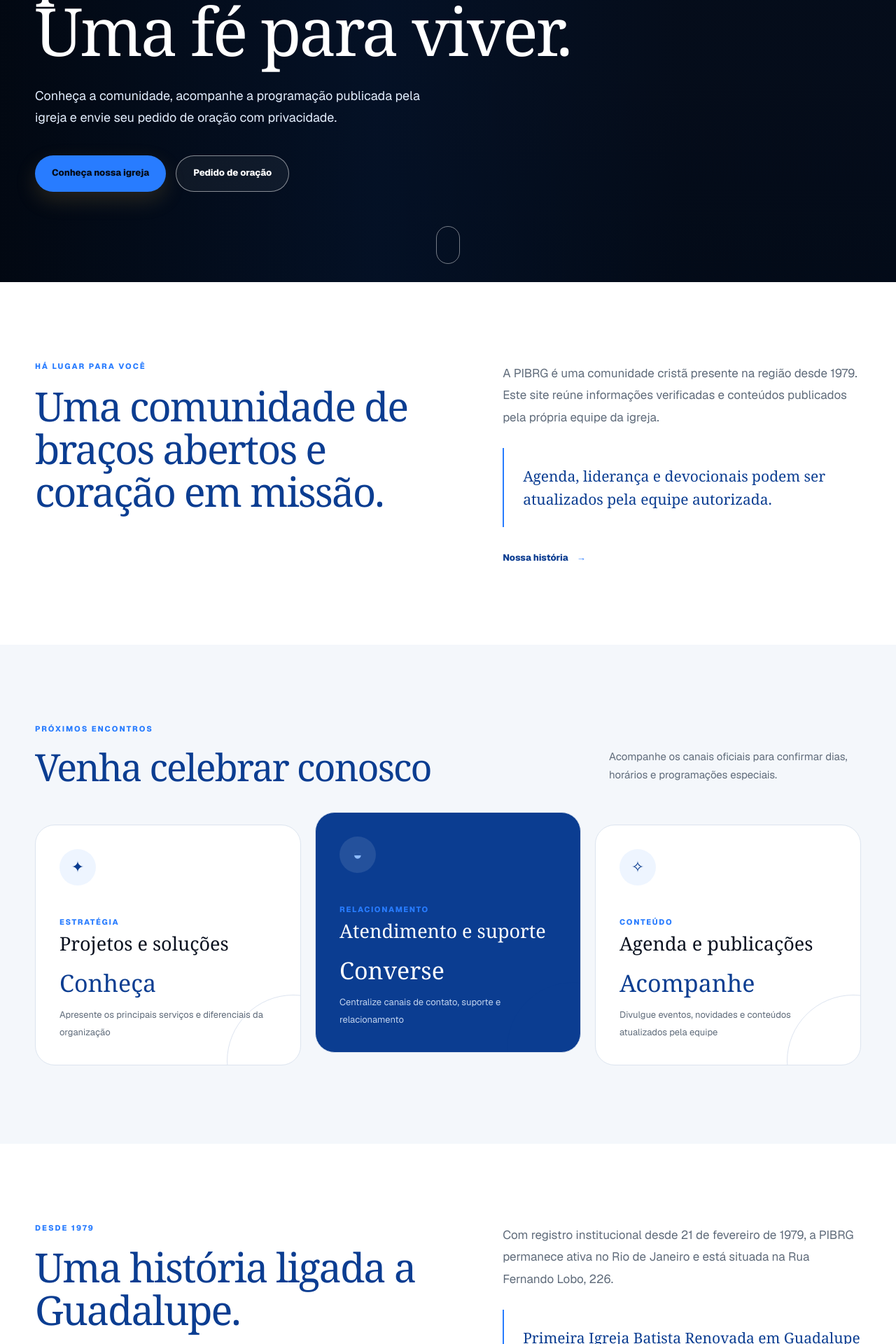
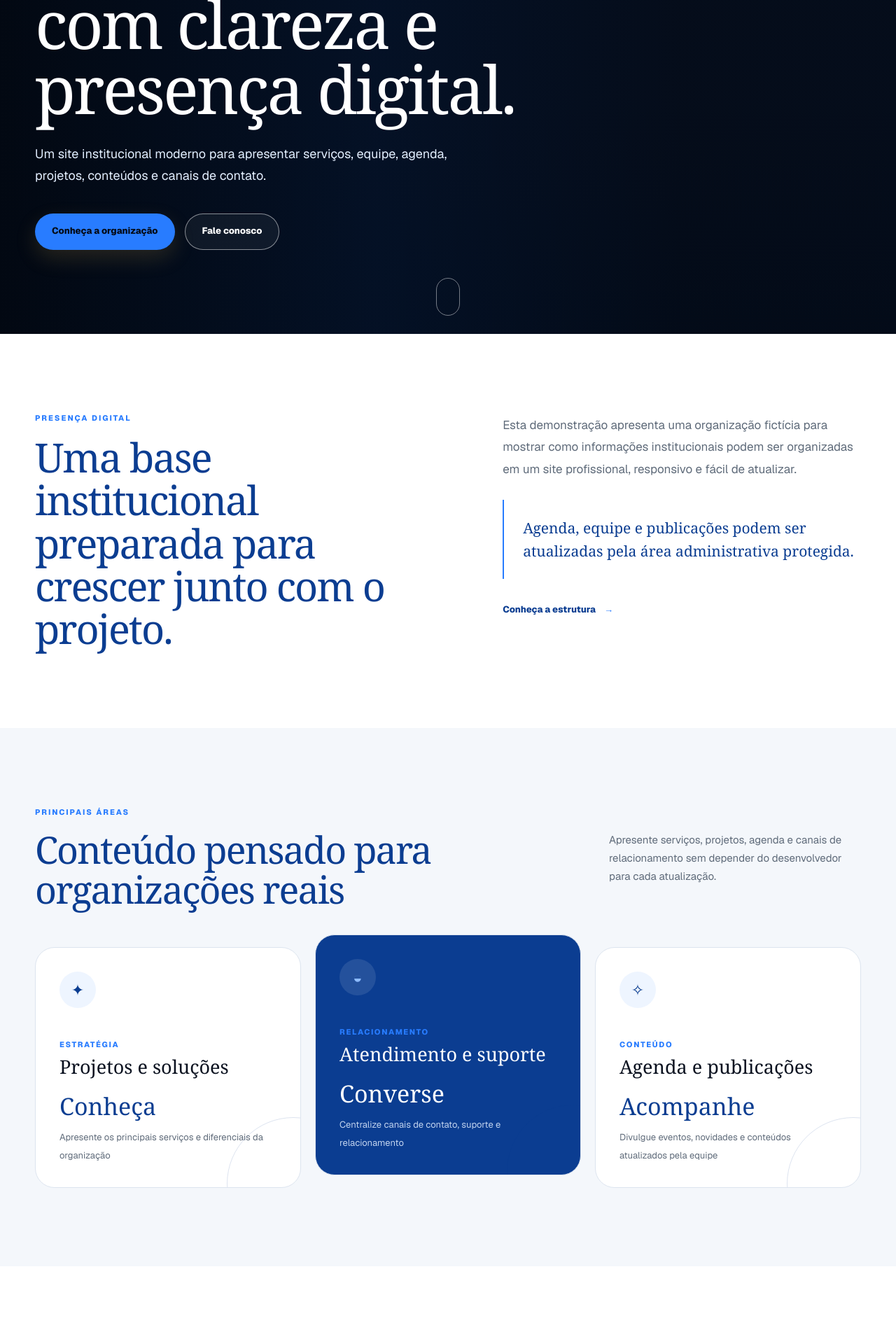
Before and after one commit to GabrielSantanaBR/site-institucional-igreja, a Next.js app: page / in a window 1280 px wide. Shown: the part 440-2360 px from the top of the page at 70% size. Built offline with nearby package versions, Linux system fonts and the light colour scheme.

Commit message:
convert homepage into generic institutional demo

```diff
--- a/app/page.tsx
+++ b/app/page.tsx
@@ -8,12 +8,12 @@
         <div className="hero-media" aria-hidden="true" />
         <div className="hero-shade" aria-hidden="true" />
         <div className="container hero-inner">
-          <p className="eyebrow eyebrow-light">Bem-vindo à Primeira Igreja Batista Renovada em Guadalupe</p>
-          <h1 id="hero-title">Uma igreja para pertencer.<br />Uma fé para viver.</h1>
-          <p className="hero-copy">Conheça a comunidade, acompanhe a programação publicada pela igreja e envie seu pedido de oração com privacidade.</p>
+          <p className="eyebrow eyebrow-light">Nexa Institucional • Template demonstrativo</p>
+          <h1 id="hero-title">Sua organização apresentada<br />com clareza e presença digital.</h1>
+          <p className="hero-copy">Um site institucional moderno para apresentar serviços, equipe, agenda, projetos, conteúdos e canais de contato.</p>
           <div className="hero-actions">
-            <Link className="button button-gold" href="/nossa-igreja">Conheça nossa igreja</Link>
-            <Link className="button button-ghost" href="/pedido-de-oracao">Pedido de oração</Link>
+            <Link className="button button-gold" href="/nossa-igreja">Conheça a organização</Link>
+            <Link className="button button-ghost" href="/#contato">Fale conosco</Link>
           </div>
         </div>
         <a className="hero-scroll" href="#boas-vindas" aria-label="Ir para a próxima seção"><span /></a>
@@ -21,20 +21,20 @@
 
       <section className="section welcome-section" id="boas-vindas">
         <div className="container welcome-grid">
-          <div><p className="eyebrow">Há lugar para você</p><h2>Uma comunidade de braços abertos e coração em missão.</h2></div>
+          <div><p className="eyebrow">Presença digital</p><h2>Uma base institucional preparada para crescer junto com o projeto.</h2></div>
           <div className="welcome-copy">
-            <p>A PIBRG é uma comunidade cristã presente na região desde 1979. Este site reúne informações verificadas e conteúdos publicados pela própria equipe da igreja.</p>
-            <blockquote>Agenda, liderança e devocionais podem ser atualizados pela equipe autorizada.</blockquote>
-            <Link className="text-link" href="/nossa-igreja">Nossa história <span>→</span></Link>
+            <p>Esta demonstração apresenta uma organização fictícia para mostrar como informações institucionais podem ser organizadas em um site profissional, responsivo e fácil de atualizar.</p>
+            <blockquote>Agenda, equipe e publicações podem ser atualizadas pela área administrativa protegida.</blockquote>
+            <Link className="text-link" href="/nossa-igreja">Conheça a estrutura <span>→</span></Link>
           </div>
         </div>
       </section>
 
-      <section className="section section-soft" aria-labelledby="cultos-title">
+      <section className="section section-soft" aria-labelledby="services-title">
         <div className="container">
           <div className="section-heading split-heading">
-            <div><p className="eyebrow">Próximos encontros</p><h2 id="cultos-title">Venha celebrar conosco</h2></div>
-            <p>Acompanhe os canais oficiais para confirmar dias, horários e programações especiais.</p>
+            <div><p className="eyebrow">Principais áreas</p><h2 id="services-title">Conteúdo pensado para organizações reais</h2></div>
+            <p>Apresente serviços, projetos, agenda e canais de relacionamento sem depender do desenvolvedor para cada atualização.</p>
           </div>
           <div className="service-grid">
             {services.map((service, index) => (
@@ -46,20 +46,20 @@
         </div>
       </section>
 
-      <section className="section events-preview" aria-labelledby="presenca-title"><div className="container welcome-grid"><div><p className="eyebrow">Desde 1979</p><h2 id="presenca-title">Uma história ligada a Guadalupe.</h2></div><div className="welcome-copy"><p>Com registro institucional desde 21 de fevereiro de 1979, a PIBRG permanece ativa no Rio de Janeiro e está situada na Rua Fernando Lobo, 226.</p><blockquote>Primeira Igreja Batista Renovada em Guadalupe é o nome institucional completo da comunidade.</blockquote><Link className="text-link" href="/nossa-igreja">Conheça nossa identidade <span>→</span></Link></div></div></section>
+      <section className="section events-preview" aria-labelledby="historia-title"><div className="container welcome-grid"><div><p className="eyebrow">Sobre a organização</p><h2 id="historia-title">Conte sua história e mostre o que torna seu trabalho diferente.</h2></div><div className="welcome-copy"><p>Use esta seção para apresentar trajetória, propósito, atuação e informações importantes para clientes, parceiros ou comunidade.</p><blockquote>Todo o conteúdo desta versão é fictício e serve apenas como demonstração de portfólio.</blockquote><Link className="text-link" href="/nossa-igreja">Ver página institucional <span>→</span></Link></div></div></section>
 
-      <section className="verse-section" aria-label="Versículo do dia">
-        <div className="container verse-inner"><span className="verse-mark" aria-hidden="true">“</span><p className="eyebrow eyebrow-light">Versículo do dia</p><blockquote>“Alegrem-se na esperança, sejam pacientes na tribulação, perseverem na oração.”</blockquote><cite>Romanos 12:12</cite></div>
+      <section className="verse-section" aria-label="Mensagem institucional">
+        <div className="container verse-inner"><span className="verse-mark" aria-hidden="true">“</span><p className="eyebrow eyebrow-light">Posicionamento</p><blockquote>“Tecnologia simples de usar, conteúdo bem organizado e uma experiência que aproxima pessoas da sua organização.”</blockquote><cite>Nexa Institucional</cite></div>
       </section>
 
-      <section className="section" aria-labelledby="visite-title"><div className="container"><div className="section-heading split-heading align-end"><div><p className="eyebrow">Onde estamos</p><h2 id="visite-title">No coração de Guadalupe.</h2></div><a className="text-link" href="https://www.google.com/maps/search/?api=1&query=Rua+Fernando+Lobo+226+Guadalupe+Rio+de+Janeiro" target="_blank" rel="noreferrer">Abrir localização <span>↗</span></a></div><div className="news-grid"><article className="news-card news-featured"><div className="news-image community-image" role="img" aria-label="Comunidade cristã reunida" /><div className="news-content"><span>Endereço</span><h3>Rua Fernando Lobo, 226</h3><p>Guadalupe • Rio de Janeiro – RJ • CEP 21665-070</p></div></article><article className="news-card news-compact"><div className="news-number">01</div><span>Instagram</span><h3>@pibrg</h3><p>Programações, cultos e registros recentes da comunidade.</p><a className="text-link" href="https://www.instagram.com/pibrg/" target="_blank" rel="noreferrer">Acompanhar <span>↗</span></a></article><article className="news-card news-compact dark-card"><div className="news-number">02</div><span>Acolhimento</span><h3>Podemos orar por você.</h3><p>Envie seu pedido com respeito e cuidado.</p><Link className="text-link" href="/pedido-de-oracao">Enviar pedido <span>→</span></Link></article></div></div></section>
+      <section className="section" aria-labelledby="visite-title"><div className="container"><div className="section-heading split-heading align-end"><div><p className="eyebrow">Estrutura completa</p><h2 id="visite-title">Informação organizada em um só lugar.</h2></div><Link className="text-link" href="/agenda">Explorar agenda <span>→</span></Link></div><div className="news-grid"><article className="news-card news-featured"><div className="news-image community-image" role="img" aria-label="Equipe trabalhando em conjunto" /><div className="news-content"><span>Institucional</span><h3>Apresente sua organização</h3><p>História, propósito, serviços, equipe e informações importantes.</p></div></article><article className="news-card news-compact"><div className="news-number">01</div><span>Atualizações</span><h3>Conteúdo gerenciável</h3><p>Agenda e publicações podem ser mantidas por usuários autorizados.</p><Link className="text-link" href="/agenda">Ver agenda <span>→</span></Link></article><article className="news-card news-compact dark-card"><div className="news-number">02</div><span>Relacionamento</span><h3>Facilite o contato.</h3><p>Centralize informações e canais para clientes, parceiros e comunidade.</p><Link className="text-link" href="/#contato">Fale conosco <span>→</span></Link></article></div></div></section>
 
       <section className="gallery-preview" aria-labelledby="galeria-title">
-        <div className="gallery-preview-copy"><p className="eyebrow eyebrow-light">Nossa comunidade</p><h2 id="galeria-title">Momentos que contam nossa história.</h2><p>Fé compartilhada, amizades construídas e amor colocado em prática.</p><Link className="button button-gold" href="/galeria">Ver galeria</Link></div>
-        <div className="gallery-preview-image" role="img" aria-label="Pessoas da comunidade conversando em um encontro" />
+        <div className="gallery-preview-copy"><p className="eyebrow eyebrow-light">Galeria</p><h2 id="galeria-title">Mostre projetos, eventos e momentos importantes.</h2><p>Uma área visual para reforçar identidade, atuação e resultados.</p><Link className="button button-gold" href="/galeria">Ver galeria</Link></div>
+        <div className="gallery-preview-image" role="img" aria-label="Equipe em um encontro institucional" />
       </section>
 
-      <section className="section visit-section"><div className="container visit-card"><div><p className="eyebrow eyebrow-light">Quer nos visitar?</p><h2>Consulte a programação.</h2><p>Veja a agenda publicada neste site e confirme os detalhes nos canais da PIBRG.</p></div><div className="visit-actions"><Link className="button button-light" href="/agenda">Ver agenda</Link><span>Rua Fernando Lobo, 226</span></div></div></section>
+      <section className="section visit-section"><div className="container visit-card"><div><p className="eyebrow eyebrow-light">Quer saber mais?</p><h2>Conheça a demonstração completa.</h2><p>Explore agenda, equipe, galeria e área de conteúdos deste template institucional.</p></div><div className="visit-actions"><Link className="button button-light" href="/agenda">Ver agenda</Link><span>Template de portfólio • Dados fictícios</span></div></div></section>
     </main>
   );
 }
```
